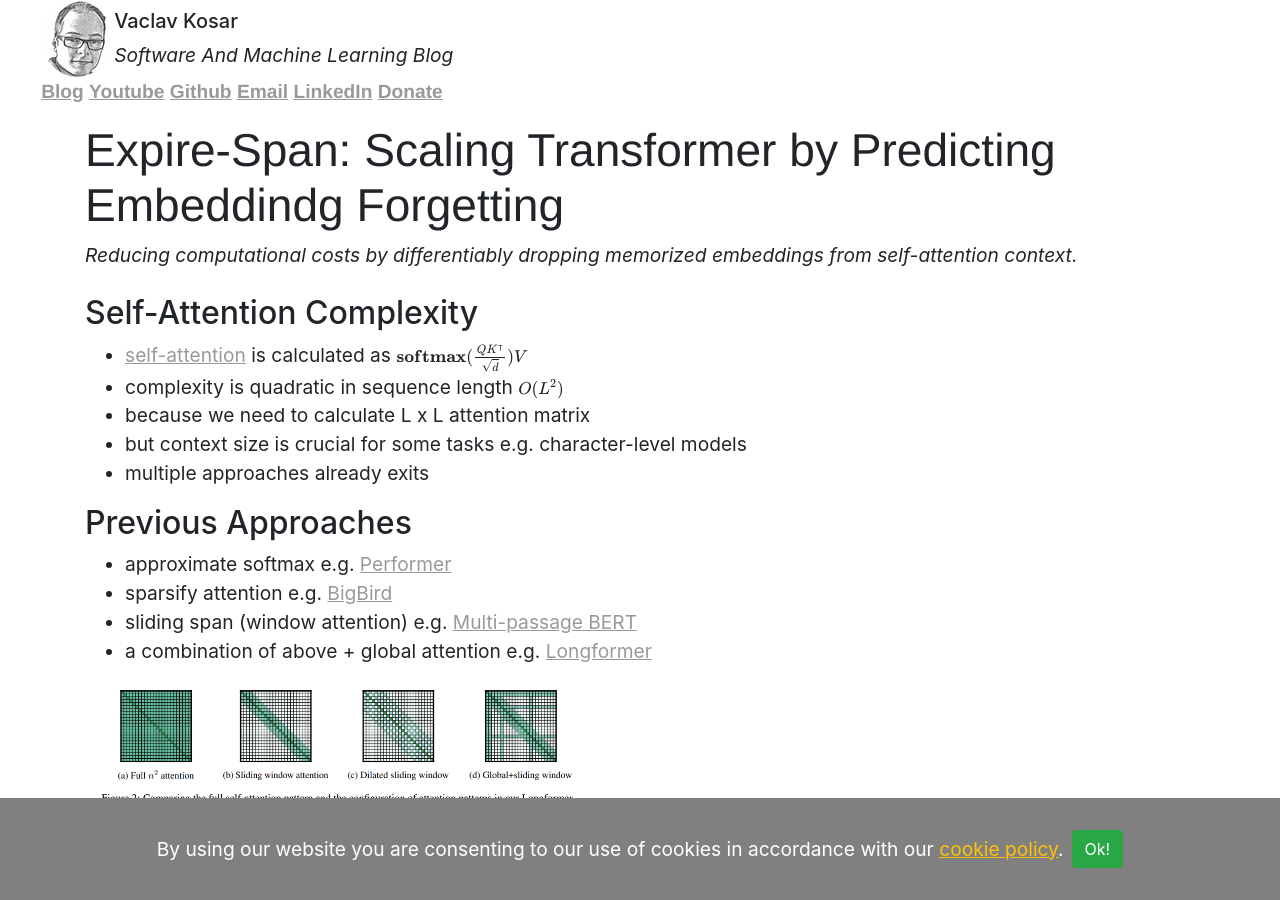
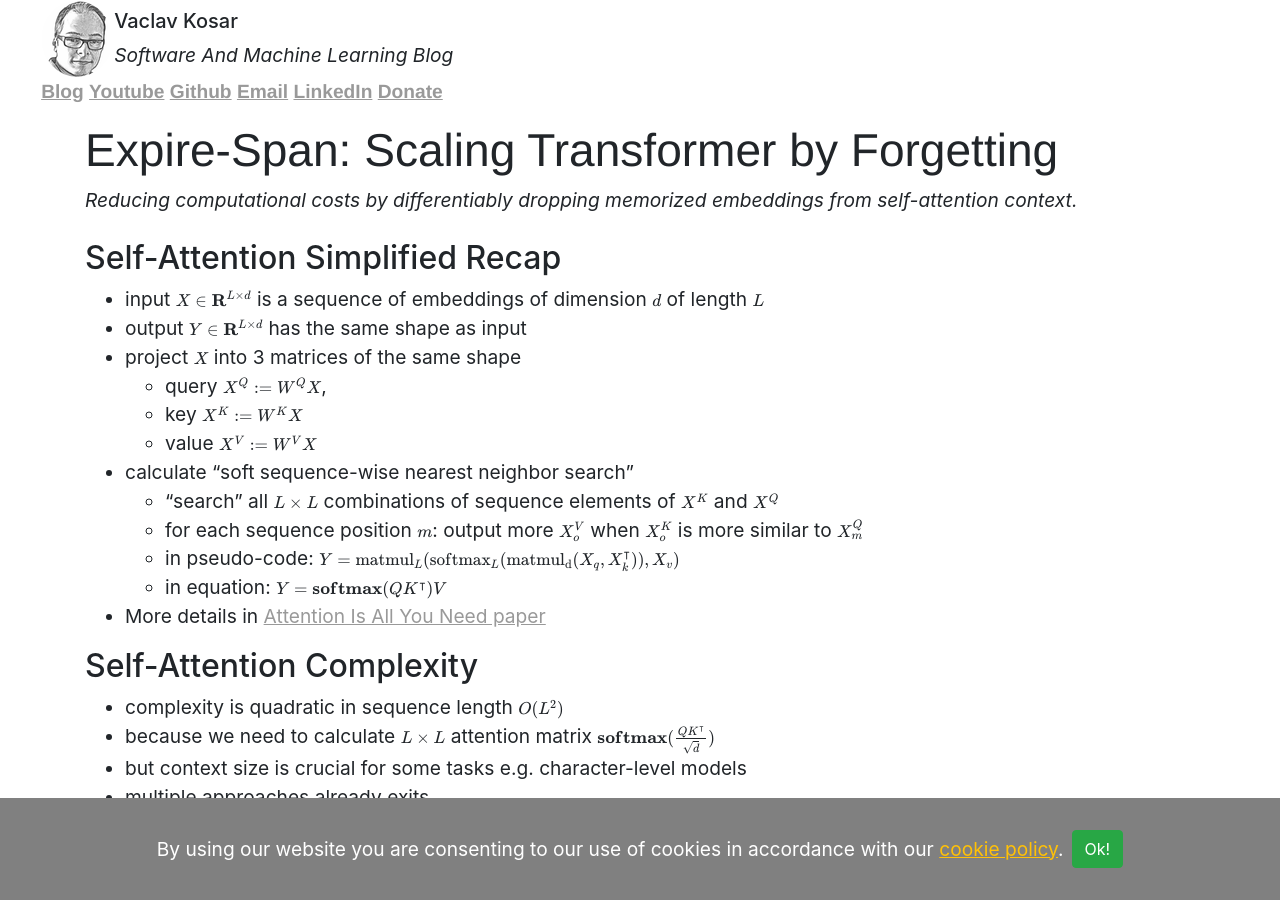
Before and after one commit to vackosar/vackosar.github.io, a Jekyll site: the page built from _posts/2021-08-24-expire-span-scaling-transformer-by-predicting-embedding-forgetting.md, in a window 1280 px wide and 900 px high. Built offline with Jekyll 4.4.1, drawn with Linux system fonts in a browser that asks for light colours.

Commit message:
sketch expire-span

```diff
--- a/_posts/2021-08-24-expire-span-scaling-transformer-by-predicting-embedding-forgetting.md
+++ b/_posts/2021-08-24-expire-span-scaling-transformer-by-predicting-embedding-forgetting.md
@@ -1,18 +1,33 @@
 ---
 layout: post
-title: "Expire-Span: Scaling Transformer by Predicting Embeddindg Forgetting"
+title: "Expire-Span: Scaling Transformer by Forgetting"
 date: 2021-08-24
 categories: ml
 description: Reducing computational costs by differentiably dropping memorized embeddings from self-attention context.
 permalink: /:categories/:title
+image: /images/expire-span-thumb.png
 ---
 
 {% include mathjax.html %}
 
+## Self-Attention Simplified Recap
+- input \\( X \in \mathbf{R}^{L \times d} \\) is a sequence of embeddings of dimension \\( d \\) of length \\( L \\)
+- output \\( Y \in \mathbf{R}^{L \times d} \\) has the same shape as input
+- project \\( X \\) into 3 matrices of the same shape
+  - query \\( X^Q := W^Q X \\),
+  - key \\( X^K := W^K X \\)
+  - value \\( X^V := W^V X \\)
+- calculate "soft sequence-wise nearest neighbor search"
+  - "search" all \\( L \times L \\) combinations of sequence elements of \\( X^K \\) and \\( X^Q \\)
+  - for each sequence position \\( m \\): output more \\( X^V_{o} \\) when \\( X^K_o \\) is more similar to \\( X^Q_{m} \\)
+  - in pseudo-code: \\( Y = \mathrm{matmul}_L(\mathrm{softmax}_L(\mathrm{matmul_d}(X_q, X_k^\intercal)), X_v) \\)
+  - in equation: \\( Y = \mathbf{softmax}(QK^\intercal)V \\)
+- More details in [Attention Is All You Need paper](https://arxiv.org/abs/1706.03762)
+
+
 ## Self-Attention Complexity
-- [self-attention](https://arxiv.org/abs/1706.03762) is calculated as \\( \mathbf{softmax}(\frac{QK^\intercal}{\sqrt{d}})V \\)
 - complexity is quadratic in sequence length \\( O(L^2) \\)
-- because we need to calculate L x L attention matrix
+- because we need to calculate \\( L \times L \\) attention matrix \\( \mathbf{softmax}(\frac{QK^\intercal}{\sqrt{d}}) \\)
 - but context size is crucial for some tasks e.g. character-level models
 - multiple approaches already exits
 
```
Also changed, not shown: images/expire-span-thumb.png (added), 1 other file.
